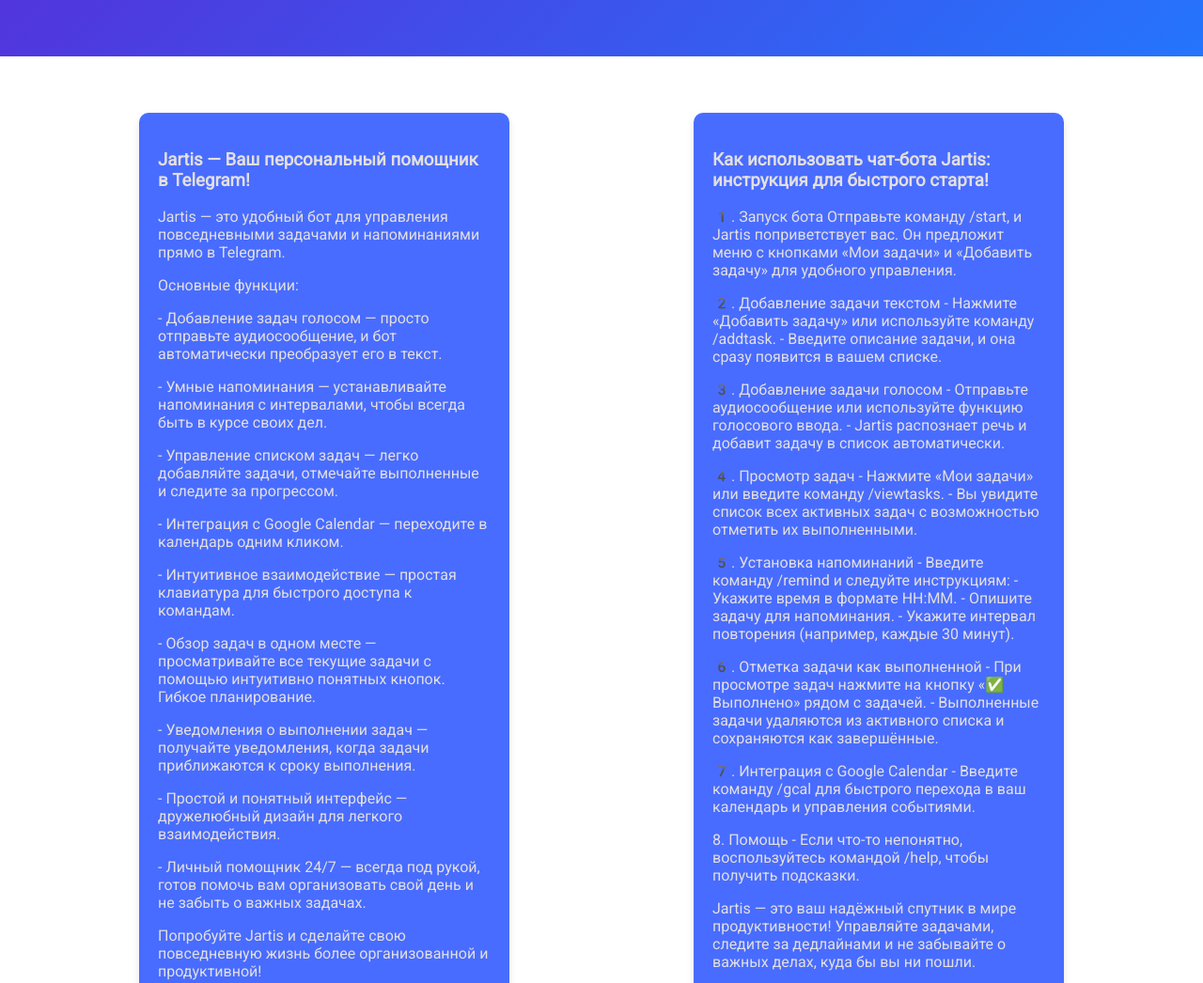
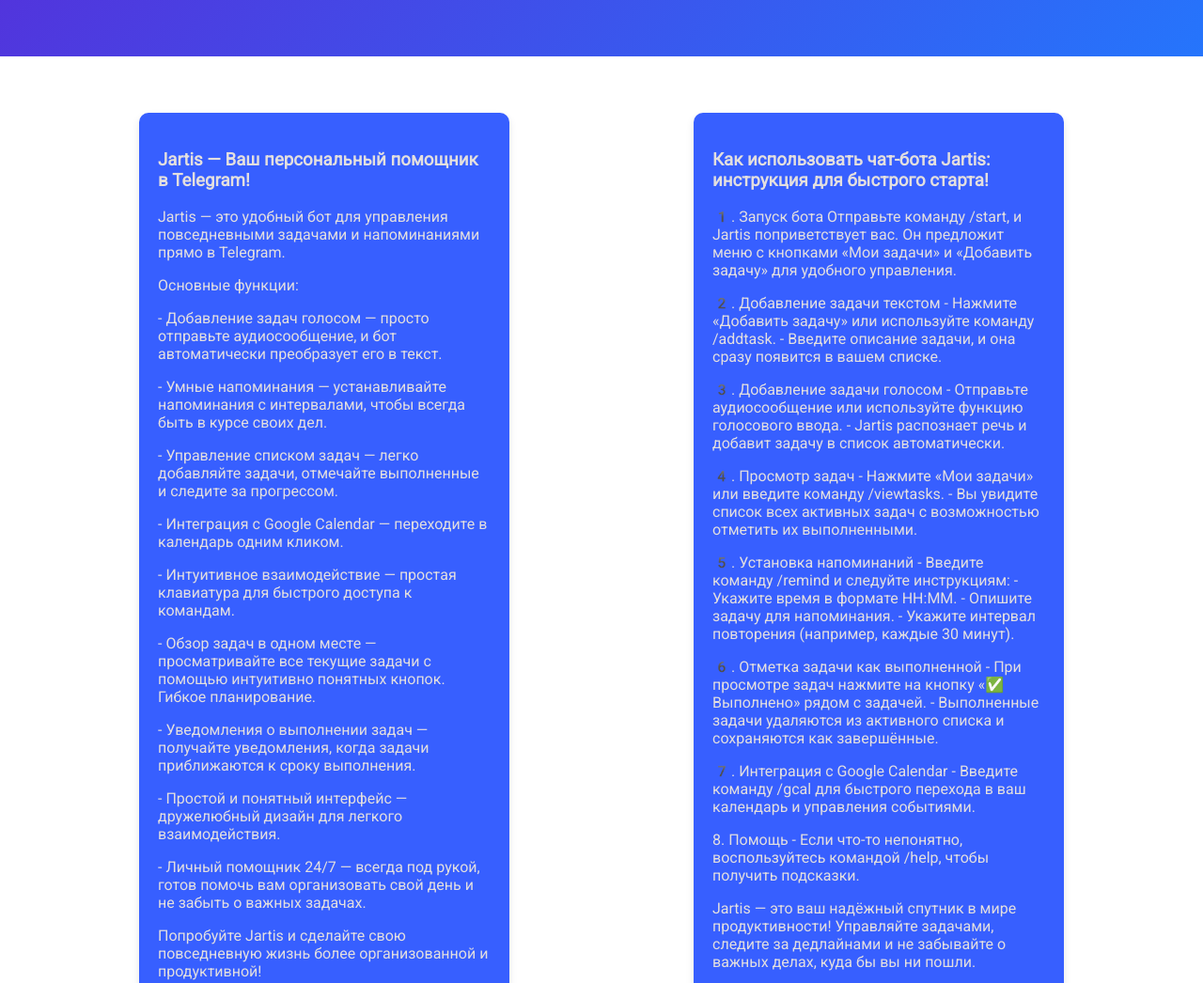
Before and after one commit to luvbekas/luvbekas.github.io, a plain HTML site: page index.html in a window 1280 px wide. Shown: the part 740-1786 px from the top of the page at 94% size. Drawn offline with nearby package versions, Linux system fonts and the light colour scheme.

Commit message:
Add files via upload

```diff
--- a/styles.css
+++ b/styles.css
@@ -39,7 +39,7 @@ body {
 }
 
 .feature-item {
-    background-color: #486cff;
+    background-color: #375fff;
     color: rgb(227, 223, 223);
     padding: 20px;
     border-radius: 10px;
```
